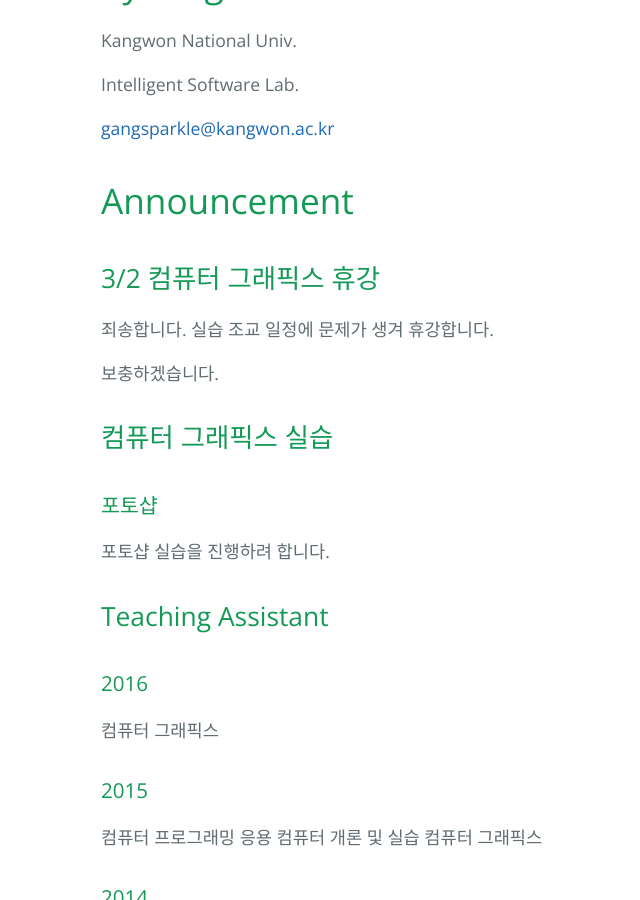
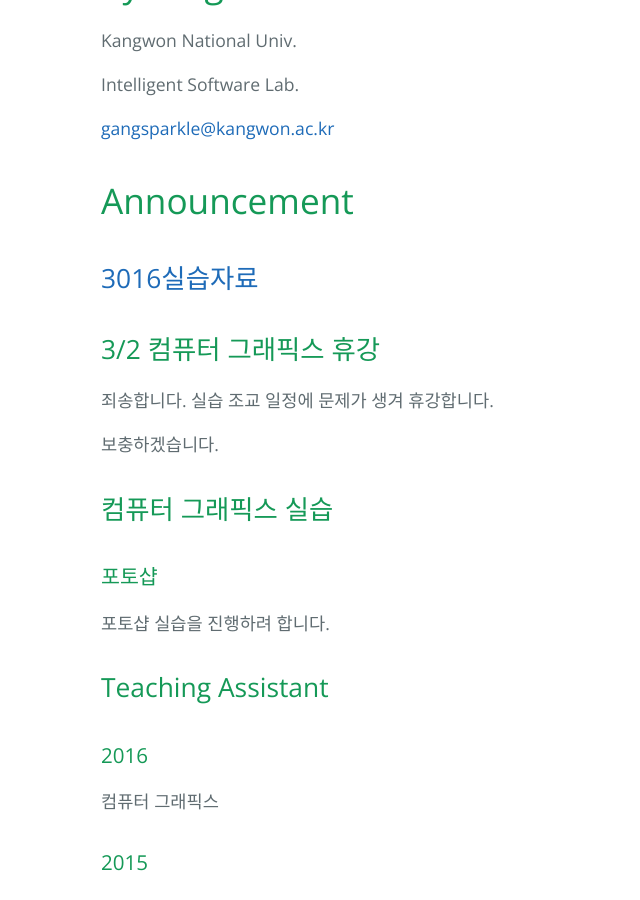
Before and after one commit to gtraccoon/gtraccoon.github.io, a Jekyll site: the page index.html, which Jekyll copies as it is, in a window 1280 px wide and 900 px high, scrolled down 345 px. Shown: the whole window, without its empty margins (123-763 px from the left). Built offline with Jekyll 4.4.1, drawn with Linux system fonts in a browser that asks for light colours; Markdown is read by kramdown in place of the engine named in the settings.

Commit message:
Update index.html

```diff
--- a/index.html
+++ b/index.html
@@ -28,7 +28,9 @@
 
 <h1>
 <a id="announcement" class="anchor" href="#announcement" aria-hidden="true"><span aria-hidden="true" class="octicon octicon-link"></span></a>Announcement</h1>
-
+<h2>
+  <a href="day2.zip">3016실습자료</a>
+</h2>
 <h2>
 <a id="32-컴퓨터-그래픽스-휴강" class="anchor" href="#32-%EC%BB%B4%ED%93%A8%ED%84%B0-%EA%B7%B8%EB%9E%98%ED%94%BD%EC%8A%A4-%ED%9C%B4%EA%B0%95" aria-hidden="true"><span aria-hidden="true" class="octicon octicon-link"></span></a>3/2 컴퓨터 그래픽스 휴강</h2>
 
```
